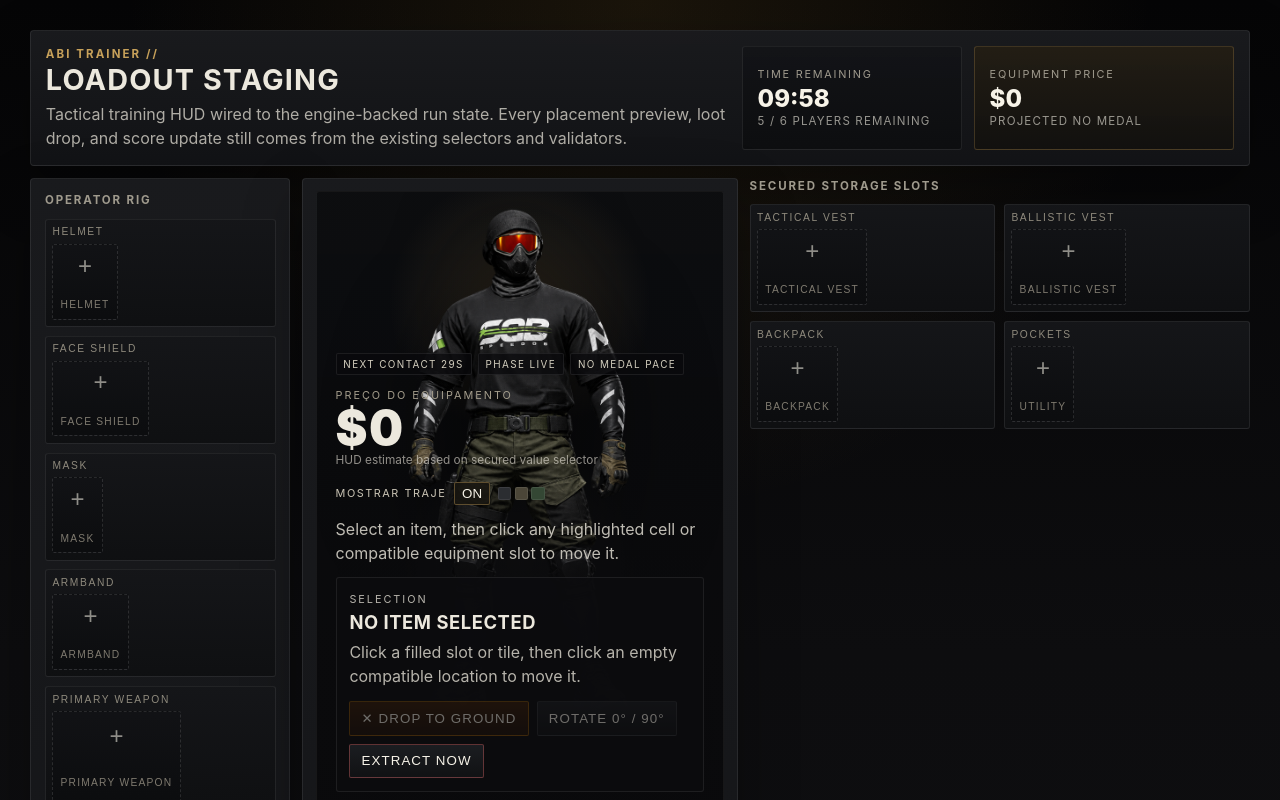
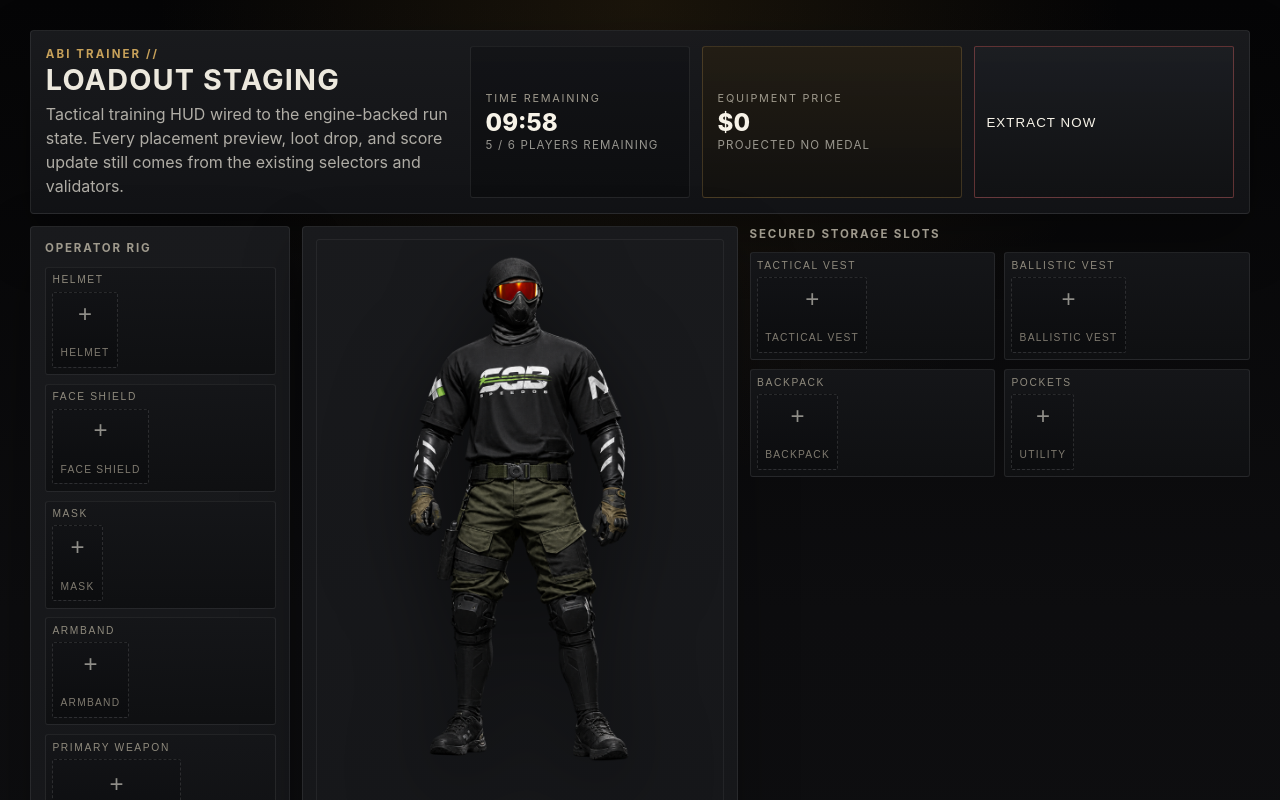
Before and after one commit to Perdiga/abi-tetris, a React (Vite) app: page / in a window 1280 px wide. Both pictures are taken after a click on the button "START RUN". Shown: the top 800 px of the page. Built offline with nearby package versions, Linux system fonts and the light colour scheme.

Commit message:
small fixes

```diff
--- a/src/components/equipment-screen/EquipmentScreen.css
+++ b/src/components/equipment-screen/EquipmentScreen.css
@@ -20,7 +20,7 @@
 
 .equipment-screen__header {
   display: grid;
-  grid-template-columns: minmax(0, 1.2fr) minmax(180px, 220px) minmax(220px, 260px);
+  grid-template-columns: minmax(0, 1.2fr) minmax(180px, 220px) minmax(220px, 260px) minmax(220px, 260px);
   align-items: stretch;
   gap: 0.75rem;
   padding: 0.9rem;
@@ -306,10 +306,6 @@
   overflow: hidden;
   border-radius: 3px;
   border: 1px solid rgba(255, 255, 255, 0.06);
-  background:
-    radial-gradient(circle at 50% 18%, rgba(196, 157, 92, 0.18), transparent 24%),
-    radial-gradient(circle at 50% 60%, rgba(255, 255, 255, 0.05), transparent 28%),
-    linear-gradient(180deg, rgba(12, 13, 15, 0.96), rgba(8, 8, 10, 0.98));
 }
 
 .equipment-screen__operator-stage {
--- a/src/components/equipment-screen/EquipmentScreen.tsx
+++ b/src/components/equipment-screen/EquipmentScreen.tsx
@@ -362,13 +362,6 @@ export function EquipmentScreen({ state, dispatch }: EquipmentScreenProps) {
   ] as const
   const securedEquipmentSlots = equipmentSlots.filter((slot) => SECURED_SLOT_IDS.includes(slot.slotId))
 
-  const scoreCards = [
-    { label: 'Gross secured', value: `$${projectedScore.grossScore.toLocaleString()}`, tone: 'positive' },
-    { label: 'Time multiplier', value: `×${projectedScore.timePenaltyMultiplier.toFixed(2)}`, tone: 'neutral' },
-    { label: 'Projected final', value: `$${projectedScore.finalScore.toLocaleString()}`, tone: 'positive' },
-    { label: 'Medal', value: projectedScore.medal, tone: 'warning' },
-  ] as const
-
   const nextBotLabel =
     timer.nextBotDeathAtSeconds !== undefined
       ? `${Math.max(0, Math.ceil(timer.nextBotDeathAtSeconds - timer.elapsedSeconds))}s`
@@ -402,6 +395,15 @@ export function EquipmentScreen({ state, dispatch }: EquipmentScreenProps) {
             </span>
             <span className="equipment-screen__header-pill-meta">Projected {projectedScore.medal}</span>
           </div>
+
+            <button
+              className=" equipment-screen__hud-readout equipment-screen__action equipment-screen__action--extract"
+              onClick={handleExtractNow}
+              type="button"
+            >
+              Extract Now
+            </button>
+
         </header>
 
         <div className="equipment-screen__main">
@@ -512,83 +514,6 @@ export function EquipmentScreen({ state, dispatch }: EquipmentScreenProps) {
                   alt="Operator loadout preview"
                   className="equipment-screen__operator-image"
                 />
-              </div>
-              <div className="equipment-screen__mannequin-content">
-                <div className="equipment-screen__callouts">
-                  <span className="equipment-screen__callout">Next contact {nextBotLabel}</span>
-                  <span className="equipment-screen__callout">Phase live</span>
-                  <span className="equipment-screen__callout">{projectedScore.medal} pace</span>
-                </div>
-                <div className="equipment-screen__price-block">
-                  <span className="equipment-screen__price-label">Preço do Equipamento</span>
-                  <strong className="equipment-screen__price-value">${securedValue.toLocaleString()}</strong>
-                  <span className="equipment-screen__price-meta">HUD estimate based on secured value selector</span>
-                </div>
-                <div className="equipment-screen__outfit-row">
-                  <span>Mostrar Traje</span>
-                  <button className="equipment-screen__toggle" type="button">
-                    ON
-                  </button>
-                  <div className="equipment-screen__swatches" aria-hidden="true">
-                    <span />
-                    <span />
-                    <span />
-                  </div>
-                </div>
-                <p className="equipment-screen__hint">{statusMessage}</p>
-
-                <div className="equipment-screen__selection-card">
-                  <div>
-                    <p className="equipment-screen__selection-kicker">Selection</p>
-                    <h3>{selectedItem ? selectedItem.name : 'No item selected'}</h3>
-                    <p>
-                      {selectedItem
-                        ? getItemMeta(selectedItem)
-                        : 'Click a filled slot or tile, then click an empty compatible location to move it.'}
-                    </p>
-                  </div>
-                  <div className="equipment-screen__selection-actions">
-                    <button
-                      className="equipment-screen__action equipment-screen__action--danger"
-                      data-testid="drop-to-ground-button"
-                      disabled={!selectedItem}
-                      onClick={() => handleDropToGround()}
-                      type="button"
-                    >
-                      ✕ Drop to ground
-                    </button>
-                    <button
-                      className="equipment-screen__action"
-                      disabled={!selectedItem?.allowRotation}
-                      onClick={handleRotateSelectedItem}
-                      type="button"
-                    >
-                      Rotate 0° / 90°
-                    </button>
-                    <button
-                      className="equipment-screen__action equipment-screen__action--extract"
-                      onClick={handleExtractNow}
-                      type="button"
-                    >
-                      Extract Now
-                    </button>
-                  </div>
-                  {availableStates.length > 1 ? (
-                    <div className="equipment-screen__state-actions">
-                      {availableStates.map((itemState) => (
-                        <button
-                          className="equipment-screen__state-pill"
-                          disabled={selectedItem?.stateId === itemState.id}
-                          key={itemState.id}
-                          onClick={() => handleSetSelectedItemState(itemState.id)}
-                          type="button"
-                        >
-                          {itemState.uiLabel ?? itemState.label}
-                        </button>
-                      ))}
-                    </div>
-                  ) : null}
-                </div>
               </div>
             </div>
           </section>
@@ -711,22 +636,6 @@ export function EquipmentScreen({ state, dispatch }: EquipmentScreenProps) {
             />
           </aside>
         </div>
-
-        <dl className="equipment-screen__panel equipment-screen__status">
-          {scoreCards.map((metric) => (
-            <div
-              className={clsx(
-                'equipment-screen__status-card',
-                metric.tone === 'positive' && 'equipment-screen__status-card--positive',
-                metric.tone === 'warning' && 'equipment-screen__status-card--warning',
-              )}
-              key={metric.label}
-            >
-              <dt>{metric.label}</dt>
-              <dd>{metric.value}</dd>
-            </div>
-          ))}
-        </dl>
       </div>
     </div>
   )
--- a/src/components/ground-loot/GroundLootPanel.tsx
+++ b/src/components/ground-loot/GroundLootPanel.tsx
@@ -65,14 +65,8 @@ export function GroundLootPanel(props: GroundLootPanelProps) {
       <header className="ground-loot-panel__header">
         <div>
           <p className="ground-loot-panel__kicker">Ground stash</p>
-          <h3>Ground Loot</h3>
-          <p>
-            {groundLootItems.length} item{groundLootItems.length === 1 ? '' : 's'} across {lootSources.length} active
-            {' '}
-            drop{lootSources.length === 1 ? '' : 's'}
-          </p>
         </div>
-        <span className="ground-loot-panel__badge">{groundLootItems.length} live</span>
+        <span className="ground-loot-panel__badge">{groundLootItems.length} items</span>
       </header>
 
       <div
```
Also changed, not shown: 1 other file (tests, documents, lock files or other folders).
